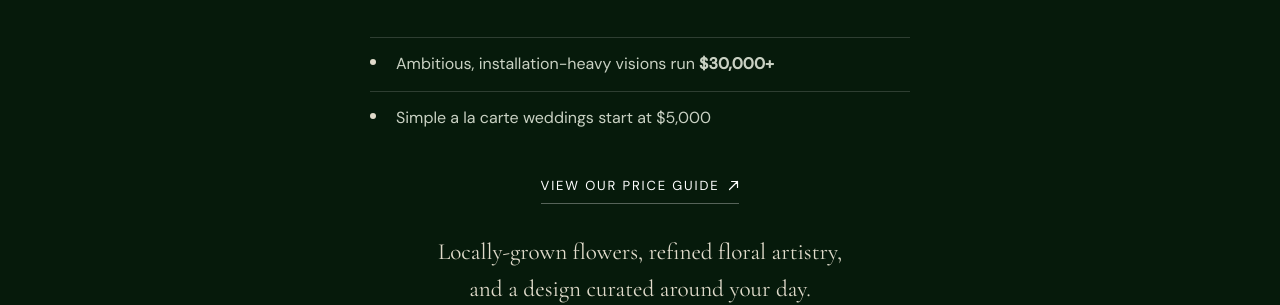
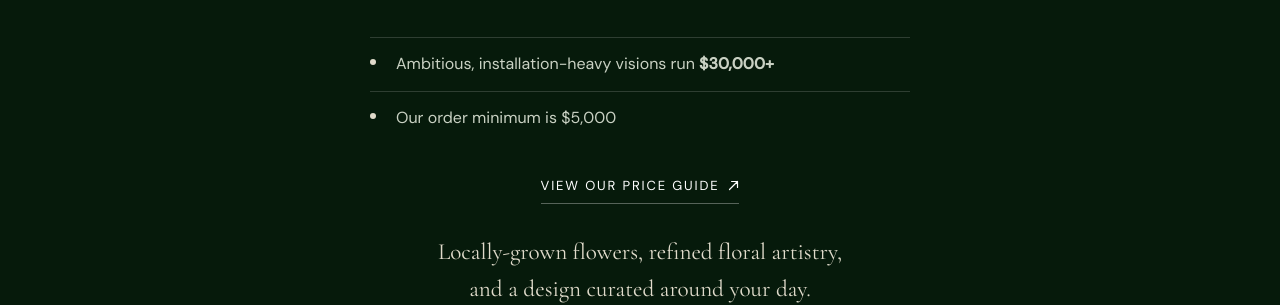
Before and after one commit to jshplhm/goldenflowers, a Jekyll site: the page built from weddings/index.md, in a window 1280 px wide and 900 px high, scrolled down 3596 px. Shown: the part 153-458 px from the top of the window. Built offline with Jekyll 4.4.1, drawn with Linux system fonts in a browser that asks for light colours.

Commit message:
Update site copy in _data/weddings.yml via inline editor

```diff
--- a/_data/weddings.yml
+++ b/_data/weddings.yml
@@ -82,7 +82,7 @@ pricing:
   price_sub: Typical Full service Lake Tahoe wedding
   points:
     - Ambitious, installation-heavy visions run **$30,000+**
-    - Simple a la carte weddings start at $5,000
+    - Our order minimum is $5,000
   guide_text: View our price guide
   guide_url: https://canva.link/goldenflowerspriceguide
   tagline: Locally-grown flowers, refined floral artistry, and a design curated
```
